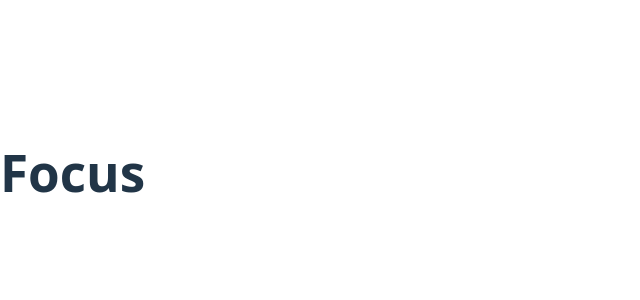
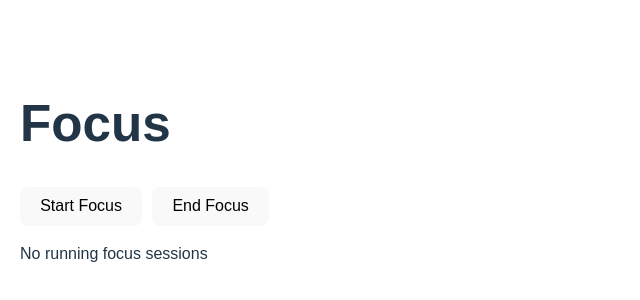
Before and after one commit to mashencia/focus-frontend, a React (Vite) app: page / in a window 1280 px wide. Shown: the part 228-528 px from the top of the page, without its empty margins (0-640 px from the left). Built offline with nearby package versions, Linux system fonts and the light colour scheme.

Commit message:
add: buttons to begin and end focus sessions

```diff
--- a/src/App.jsx
+++ b/src/App.jsx
@@ -1,8 +1,100 @@
-function App(){
+import {useState} from "react"; //this is how the component stores memory (consistent values between renders)
+import {api} from "./api"; //wraps fetch() and commmunicates with the backend
+
+
+//Main React component
+export default function App(){
+  //current design permits only one user
+  //for testing purposes
+  //Later could come from login and authorization
+  const userId = 1;
+
+  //React state variables (useState hook)
+
+  //active: updated by setActive - focus session currently running
+  const [active, setActive]=useState(false);
+
+  //loading: api request in progress (disables buttons and shows feedback)
+  const [loading, setLoading]=useState(false);
+
+  //error: storage of backend/network error messages
+  const [error, setError]=useState(null);
+
+
+  //user clicks "Start Focus":
+  async function startFocus(){
+    try{
+
+      //Notifies React to load (trigger for re-render)
+      setLoading(true);
+
+      //Previous error messages cleared
+      setError(null);
+
+
+      //POST  req to the backend
+      const res = await api(`/api/focus/start/${userId}`, {method: "POST"});
+      console.log("Start focus response:", res); //for debug
+
+      //Marks the sessions as active for the UI (state)
+      setActive(true);
+
+    }catch(err){
+      //backend/fetch errors
+      //api() helper allows for the err.message
+      setError(err.message);
+    }finally{
+      //stoppin the loading visual
+      setLoading(false);
+    }
+  }
+
+  //user clicks "End Focus"
+  async function endFocus(){
+    try{
+
+      //Notifies React to load (trigger for re-render)
+      setLoading(true);
+
+      //Previous error messages cleared
+      setError(null);
+
+
+      //POST  req to the backend
+      const res = await api(`/api/focus/end/${userId}`, {method: "POST"});
+      console.log("End focus response:", res); //for debug
+
+      //Marks the sessions as active for the UI (state)
+      setActive(true);
+
+    }catch(err){
+      //backend/fetch errors
+      //api() helper allows for the err.message
+      setError(err.message);
+    }finally{
+      //stoppin the loading visual
+      setLoading(false);
+    }
+  }
+
+  //JSX - UI
   return(
-    <div>
+    <div style={{padding:20, fontFamily:"Arial"}}>
       <h1>Focus</h1>
+
+      {/*Start Focus Button*/}
+      <button onClick={startFocus} disabledled={loading||active}>
+        {loading ? "Starting":"Start Focus"}
+      </button>
+
+      {/*End Focus Button*/}
+      <button onClick={endFocus} disabledled={loading||!active} style={{marginLeft:10}}>
+        {loading ? "Ending":"End Focus"}
+      </button>
+      {active && <p> Focus session is running</p>}
+      {!active && <p> No running focus sessions</p>}
+
+      {error && <p style={{color: "red"}}>{error}</p>}
     </div>
-  )
+  );
 }
-export default App
```
